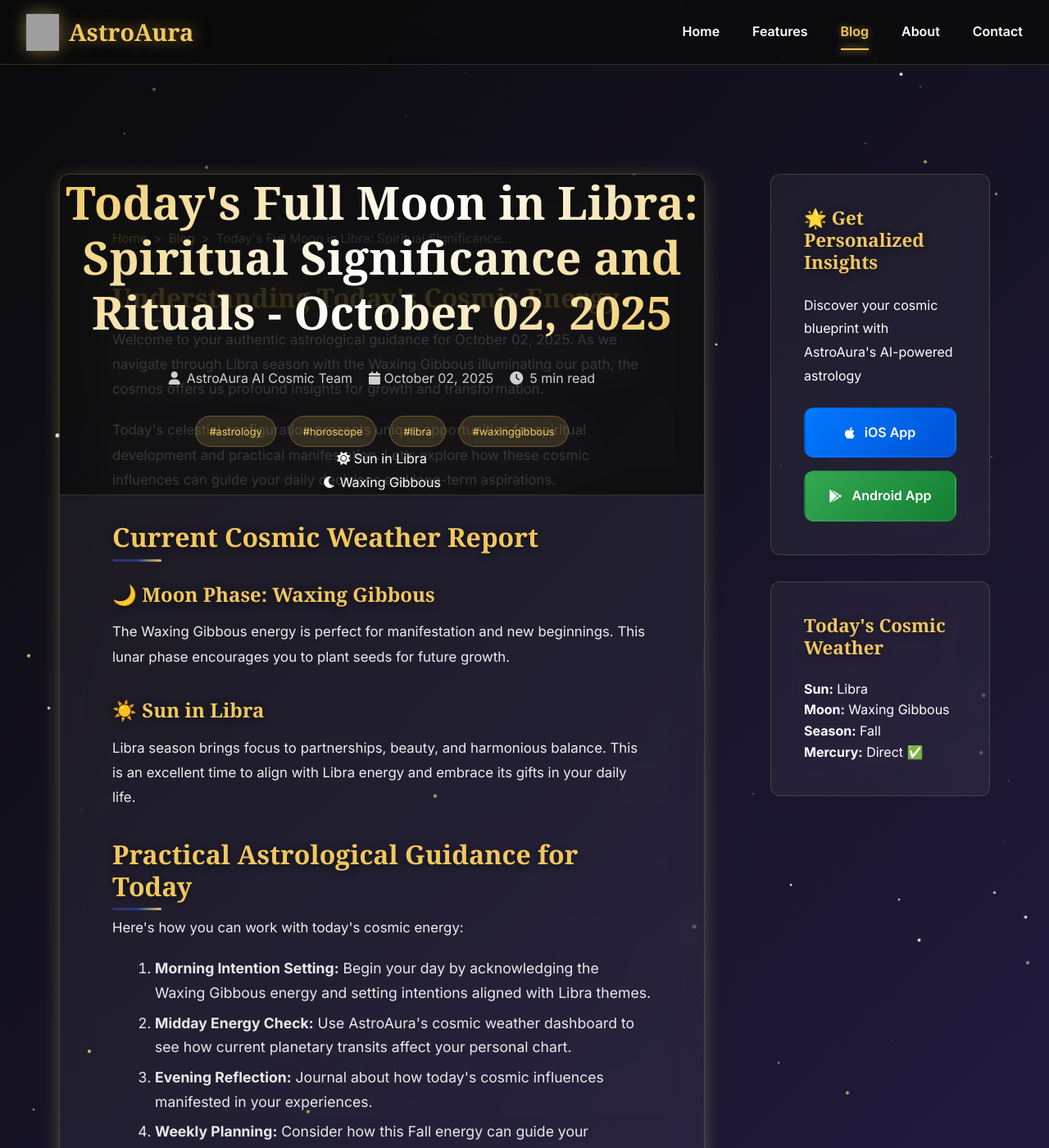
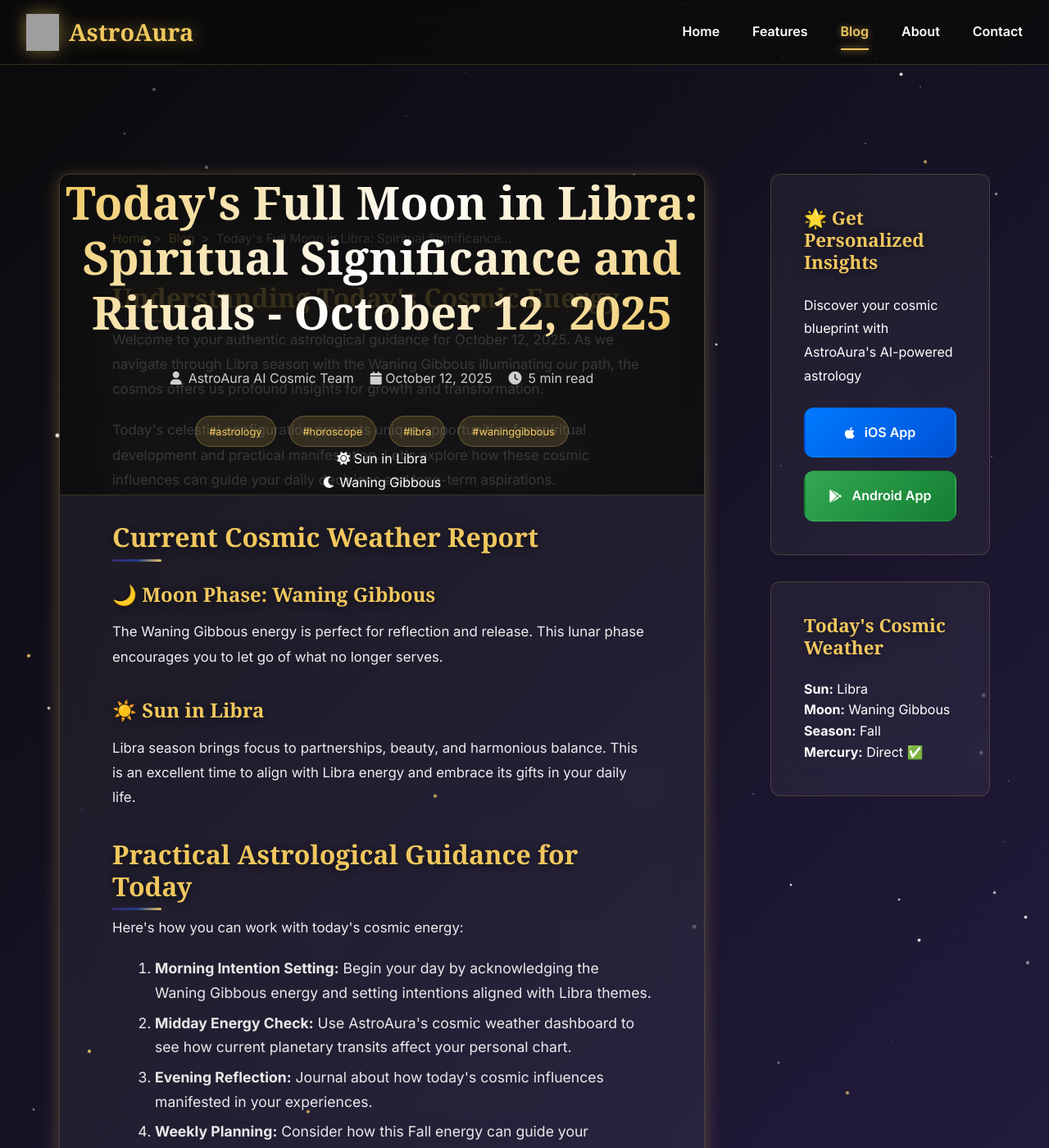
Before and after one commit to royanis/astroaura-website, a Jekyll site: the page blog/posts/todays-full-moon-in-libra-spiritual-significance-a.html, which Jekyll copies as it is, in a window 1280 px wide and 1400 px high. Shown: the whole window at 82% size. Built offline with Jekyll 4.4.1, drawn with Linux system fonts in a browser that asks for light colours; some web fonts are replaced; comment, search, counter and statistics services are not loaded; grey boxes are pictures that could not be loaded.

Commit message:
🌟 Automated blog post: 2025-10-12 01:49 UTC
Generated authentic astrology content
Updated RSS feeds and sitemap
Published via GitHub Actions

🤖 Automated by AstroAura Blog System

```diff
--- a/blog/posts/todays-full-moon-in-libra-spiritual-significance-a.html
+++ b/blog/posts/todays-full-moon-in-libra-spiritual-significance-a.html
@@ -3,11 +3,11 @@
 <head>
     <meta charset="UTF-8">
     <meta name="viewport" content="width=device-width, initial-scale=1.0">
-    <meta name="description" content="Authentic astrological guidance for October 02, 2025. Explore today's Waxing Gibbous energy in Libra season with personalized insights from AstroAura's AI-powered astrology platform.">
-    <title>Today's Full Moon in Libra: Spiritual Significance and Rituals - October 02, 2025 | AstroAura Cosmic Insights</title>
+    <meta name="description" content="Authentic astrological guidance for October 12, 2025. Explore today's Waning Gibbous energy in Libra season with personalized insights from AstroAura's AI-powered astrology platform.">
+    <title>Today's Full Moon in Libra: Spiritual Significance and Rituals - October 12, 2025 | AstroAura Cosmic Insights</title>
 
     <!-- SEO Meta Tags -->
-    <meta name="keywords" content="astrology, horoscope, libra, waxing-gibbous, AI astrology, multilingual horoscope">
+    <meta name="keywords" content="astrology, horoscope, libra, waning-gibbous, AI astrology, multilingual horoscope">
     <meta name="author" content="AstroAura AI Cosmic Team">
     <meta name="robots" content="index, follow, max-image-preview:large, max-snippet:-1">
     <meta name="revisit-after" content="7 days">
@@ -16,24 +16,24 @@
     <link rel="canonical" href="https://astroaura.me/blog/posts/todays-full-moon-in-libra-spiritual-significance-a.html">
 
     <!-- Open Graph Tags -->
-    <meta property="og:title" content="Today's Full Moon in Libra: Spiritual Significance and Rituals - October 02, 2025 | AstroAura">
-    <meta property="og:description" content="Authentic astrological guidance for October 02, 2025. Explore today's Waxing Gibbous energy in Libra season with personalized insights from AstroAura's AI-powered astrology platform.">
+    <meta property="og:title" content="Today's Full Moon in Libra: Spiritual Significance and Rituals - October 12, 2025 | AstroAura">
+    <meta property="og:description" content="Authentic astrological guidance for October 12, 2025. Explore today's Waning Gibbous energy in Libra season with personalized insights from AstroAura's AI-powered astrology platform.">
     <meta property="og:url" content="https://astroaura.me/blog/posts/todays-full-moon-in-libra-spiritual-significance-a.html">
     <meta property="og:type" content="article">
     <meta property="og:site_name" content="AstroAura">
 
     <!-- Twitter Card -->
     <meta name="twitter:card" content="summary_large_image">
-    <meta name="twitter:title" content="Today's Full Moon in Libra: Spiritual Significance and Rituals - October 02, 2025">
-    <meta name="twitter:description" content="Authentic astrological guidance for October 02, 2025. Explore today's Waxing Gibbous energy in Libra season with personalized insights from AstroAura's AI-powered astrology platform.">
+    <meta name="twitter:title" content="Today's Full Moon in Libra: Spiritual Significance and Rituals - October 12, 2025">
+    <meta name="twitter:description" content="Authentic astrological guidance for October 12, 2025. Explore today's Waning Gibbous energy in Libra season with personalized insights from AstroAura's AI-powered astrology platform.">
 
     <!-- Schema.org Markup -->
     <script type="application/ld+json">
     {
         "@context": "https://schema.org",
         "@type": "BlogPosting",
-        "headline": "Today's Full Moon in Libra: Spiritual Significance and Rituals - October 02, 2025",
-        "description": "Authentic astrological guidance for October 02, 2025. Explore today's Waxing Gibbous energy in Libra season with personalized insights from AstroAura's AI-powered astrology platform.",
+        "headline": "Today's Full Moon in Libra: Spiritual Significance and Rituals - October 12, 2025",
+        "description": "Authentic astrological guidance for October 12, 2025. Explore today's Waning Gibbous energy in Libra season with personalized insights from AstroAura's AI-powered astrology platform.",
         "author": {
             "@type": "Organization",
             "name": "AstroAura AI Cosmic Team"
@@ -46,14 +46,14 @@
                 "url": "https://astroaura.me/assets/icons/app_icon.png"
             }
         },
-        "datePublished": "2025-10-02T01:43:31.248255",
-        "dateModified": "2025-10-02T01:43:31.248255",
+        "datePublished": "2025-10-12T01:49:25.917585",
+        "dateModified": "2025-10-12T01:49:25.917585",
         "url": "https://astroaura.me/blog/posts/todays-full-moon-in-libra-spiritual-significance-a.html",
         "mainEntityOfPage": {
             "@type": "WebPage",
             "@id": "https://astroaura.me/blog/posts/todays-full-moon-in-libra-spiritual-significance-a.html"
         },
-        "keywords": "astrology, horoscope, libra, waxing-gibbous"
+        "keywords": "astrology, horoscope, libra, waning-gibbous"
     }
     </script>
 
@@ -99,20 +99,20 @@
 
             <!-- Post Header -->
             <header class="post-header">
-                <h1 class="post-title">Today's Full Moon in Libra: Spiritual Significance and Rituals - October 02, 2025</h1>
+                <h1 class="post-title">Today's Full Moon in Libra: Spiritual Significance and Rituals - October 12, 2025</h1>
                 <div class="post-meta">
                     <span class="post-author">
                         <i class="fas fa-user"></i> AstroAura AI Cosmic Team
                     </span>
-                    <time class="post-date" datetime="2025-10-02T01:43:31.248255">
-                        <i class="fas fa-calendar"></i> October 02, 2025
+                    <time class="post-date" datetime="2025-10-12T01:49:25.917585">
+                        <i class="fas fa-calendar"></i> October 12, 2025
                     </time>
                     <span class="post-reading-time">
                         <i class="fas fa-clock"></i> 5 min read
                     </span>
                 </div>
                 <div class="post-tags">
-                    <span class="tag">#astrology</span> <span class="tag">#horoscope</span> <span class="tag">#libra</span> <span class="tag">#waxinggibbous</span>
+                    <span class="tag">#astrology</span> <span class="tag">#horoscope</span> <span class="tag">#libra</span> <span class="tag">#waninggibbous</span>
                 </div>
 
                 <!-- Current Cosmic Data Display -->
@@ -123,7 +123,7 @@
                     </div>
                     <div class="cosmic-item">
                         <i class="fas fa-moon"></i>
-                        <span>Waxing Gibbous</span>
+                        <span>Waning Gibbous</span>
                     </div>
 
                 </div>
@@ -134,7 +134,7 @@
                 <div class="blog-content authentic-astrology">
             <section class="cosmic-introduction">
                 <h2>Understanding Today's Cosmic Energy</h2>
-                <p>Welcome to your authentic astrological guidance for October 02, 2025. As we navigate through Libra season with the Waxing Gibbous illuminating our path, the cosmos offers us profound insights for growth and transformation.</p>
+                <p>Welcome to your authentic astrological guidance for October 12, 2025. As we navigate through Libra season with the Waning Gibbous illuminating our path, the cosmos offers us profound insights for growth and transformation.</p>
 
                 <p>Today's celestial configuration presents unique opportunities for spiritual development and practical manifestation. Let's explore how these cosmic influences can guide your daily decisions and long-term aspirations.</p>
             </section>
@@ -143,8 +143,8 @@
                 <h2>Current Cosmic Weather Report</h2>
                 <div class="cosmic-highlights">
                     <div class="cosmic-factor">
-                        <h3>🌙 Moon Phase: Waxing Gibbous</h3>
-                        <p>The Waxing Gibbous energy is perfect for manifestation and new beginnings. This lunar phase encourages you to plant seeds for future growth.</p>
+                        <h3>🌙 Moon Phase: Waning Gibbous</h3>
+                        <p>The Waning Gibbous energy is perfect for reflection and release. This lunar phase encourages you to let go of what no longer serves.</p>
                     </div>
 
                     <div class="cosmic-factor">
@@ -161,7 +161,7 @@
                 <p>Here's how you can work with today's cosmic energy:</p>
 
                 <ol class="cosmic-action-steps">
-                    <li><strong>Morning Intention Setting:</strong> Begin your day by acknowledging the Waxing Gibbous energy and setting intentions aligned with Libra themes.</li>
+                    <li><strong>Morning Intention Setting:</strong> Begin your day by acknowledging the Waning Gibbous energy and setting intentions aligned with Libra themes.</li>
                     <li><strong>Midday Energy Check:</strong> Use AstroAura's cosmic weather dashboard to see how current planetary transits affect your personal chart.</li>
                     <li><strong>Evening Reflection:</strong> Journal about how today's cosmic influences manifested in your experiences.</li>
                     <li><strong>Weekly Planning:</strong> Consider how this Fall energy can guide your upcoming goals and decisions.</li>
@@ -222,7 +222,7 @@
             <section class="post-actions">
                 <div class="share-buttons">
                     <h3>Share This Cosmic Insight</h3>
-                    <a href="https://twitter.com/intent/tweet?text=Today's Full Moon in Libra: Spiritual Significance and Rituals - October 02, 2025&url=https://astroaura.me/blog/posts/todays-full-moon-in-libra-spiritual-significance-a.html" target="_blank" class="share-btn twitter">
+                    <a href="https://twitter.com/intent/tweet?text=Today's Full Moon in Libra: Spiritual Significance and Rituals - October 12, 2025&url=https://astroaura.me/blog/posts/todays-full-moon-in-libra-spiritual-significance-a.html" target="_blank" class="share-btn twitter">
                         <i class="fab fa-twitter"></i> Tweet
                     </a>
                     <a href="https://www.facebook.com/sharer/sharer.php?u=https://astroaura.me/blog/posts/todays-full-moon-in-libra-spiritual-significance-a.html" target="_blank" class="share-btn facebook">
@@ -253,7 +253,7 @@
                     <strong>Sun:</strong> Libra
                 </div>
                 <div class="weather-item">
-                    <strong>Moon:</strong> Waxing Gibbous
+                    <strong>Moon:</strong> Waning Gibbous
                 </div>
                 <div class="weather-item">
                     <strong>Season:</strong> Fall
```
Also changed, not shown: blog/atom.xml (+1 -1 lines), blog/feed.json (+42 -42 lines), blog/feed.xml (+1 -1 lines), blog/posts_index.json (+41 -48 lines), sitemap.xml (+27 -27 lines).
